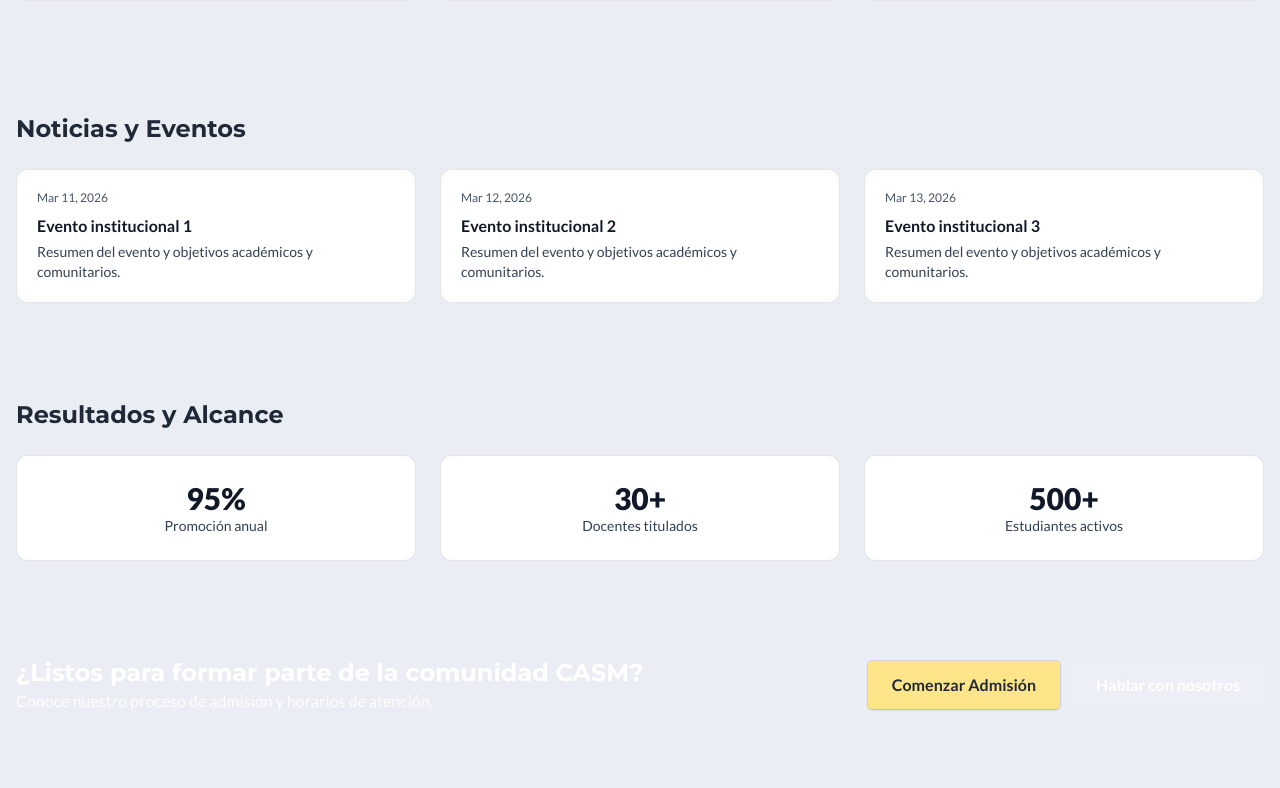
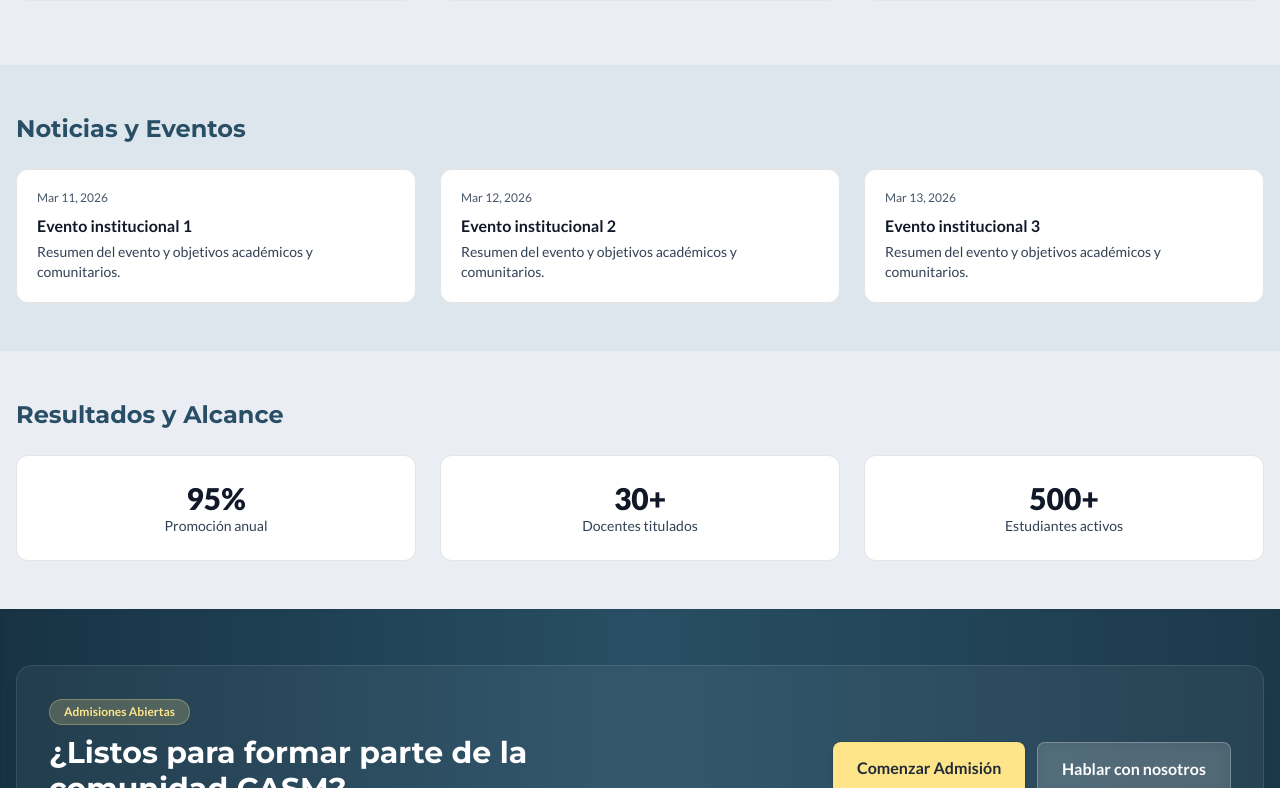
Before and after one commit to creck0000/uecadventistasm, a Next.js app: page / in a window 1280 px wide. Shown: the part 1012-1800 px from the top of the page. Built offline with nearby package versions, Linux system fonts and the light colour scheme.

Commit message:
Corregir utilidades CSS para variables de tema y rediseñar sección CTA con alto contraste

```diff
--- a/src/app/globals.css
+++ b/src/app/globals.css
@@ -23,6 +23,32 @@
   --color-neutral: var(--neutral);
   --font-sans: var(--font-sans);
   --font-title: var(--font-title);
+}
+
+/* Compatibilidad de utilidades de color con variables CSS */
+.bg-\[--primary\], .bg-primary {
+  background-color: var(--primary) !important;
+}
+.text-\[--primary\], .text-primary {
+  color: var(--primary) !important;
+}
+.border-\[--primary\], .border-primary {
+  border-color: var(--primary) !important;
+}
+.bg-\[--secondary\], .bg-secondary {
+  background-color: var(--secondary) !important;
+}
+.text-\[--secondary\], .text-secondary {
+  color: var(--secondary) !important;
+}
+.border-\[--secondary\], .border-secondary {
+  border-color: var(--secondary) !important;
+}
+.bg-\[--secondary\]\/20 {
+  background-color: color-mix(in srgb, var(--secondary) 20%, transparent) !important;
+}
+.bg-\[--primary\]\/40 {
+  background-color: color-mix(in srgb, var(--primary) 40%, transparent) !important;
 }
 
 @media (prefers-color-scheme: dark) {
--- a/src/app/page.tsx
+++ b/src/app/page.tsx
@@ -216,24 +216,32 @@ export default function Home() {
         </div>
       </section>
 
-      <section className="bg-[--primary]">
-        <div className="mx-auto max-w-7xl px-4 py-12">
+      <section className="bg-gradient-to-r from-[#173344] via-[#284f65] to-[#1c394a] text-white py-14 shadow-inner">
+        <div className="mx-auto max-w-7xl px-4">
           <Reveal>
-            <div className="flex flex-col items-start gap-4 text-white md:flex-row md:items-center md:justify-between">
-              <div>
-                <h2 className="text-2xl font-bold" style={{ fontFamily: "var(--font-title)" }}>
+            <div className="flex flex-col items-start gap-6 rounded-2xl bg-white/5 p-8 backdrop-blur md:flex-row md:items-center md:justify-between border border-white/10 shadow-lg">
+              <div className="max-w-xl">
+                <span className="inline-block rounded-full bg-[#FFE58A]/20 px-3.5 py-1 text-xs font-semibold text-[#FFE58A] mb-2.5 border border-[#FFE58A]/30">
+                  Admisiones Abiertas
+                </span>
+                <h2 className="text-2xl md:text-3xl font-bold text-white" style={{ fontFamily: "var(--font-title)" }}>
                   ¿Listos para formar parte de la comunidad CASM?
                 </h2>
-                <p className="text-white/85">Conoce nuestro proceso de admisión y horarios de atención.</p>
+                <p className="mt-2 text-white/90 text-base">
+                  Conoce nuestro proceso de admisión, requisitos y horarios de atención.
+                </p>
               </div>
-              <div className="flex gap-3">
+              <div className="flex flex-wrap gap-3">
                 <a
                   href="/admisiones"
-                  className="rounded bg-[#FFE58A] px-6 py-3 font-bold text-[#1f2937] ring-1 ring-black/10 shadow hover:brightness-95"
+                  className="fx-btn rounded-lg bg-[#FFE58A] px-6 py-3.5 font-bold text-[#1f2937] ring-1 ring-black/10 shadow hover:brightness-95 transition-all text-center"
                 >
                   Comenzar Admisión
                 </a>
-                <a href="/contacto" className="rounded bg-white/10 px-6 py-3 font-semibold text-white hover:bg-white/20">
+                <a
+                  href="/contacto"
+                  className="fx-btn rounded-lg bg-white/15 px-6 py-3.5 font-semibold text-white hover:bg-white/25 transition-all border border-white/25 text-center backdrop-blur"
+                >
                   Hablar con nosotros
                 </a>
               </div>
```
